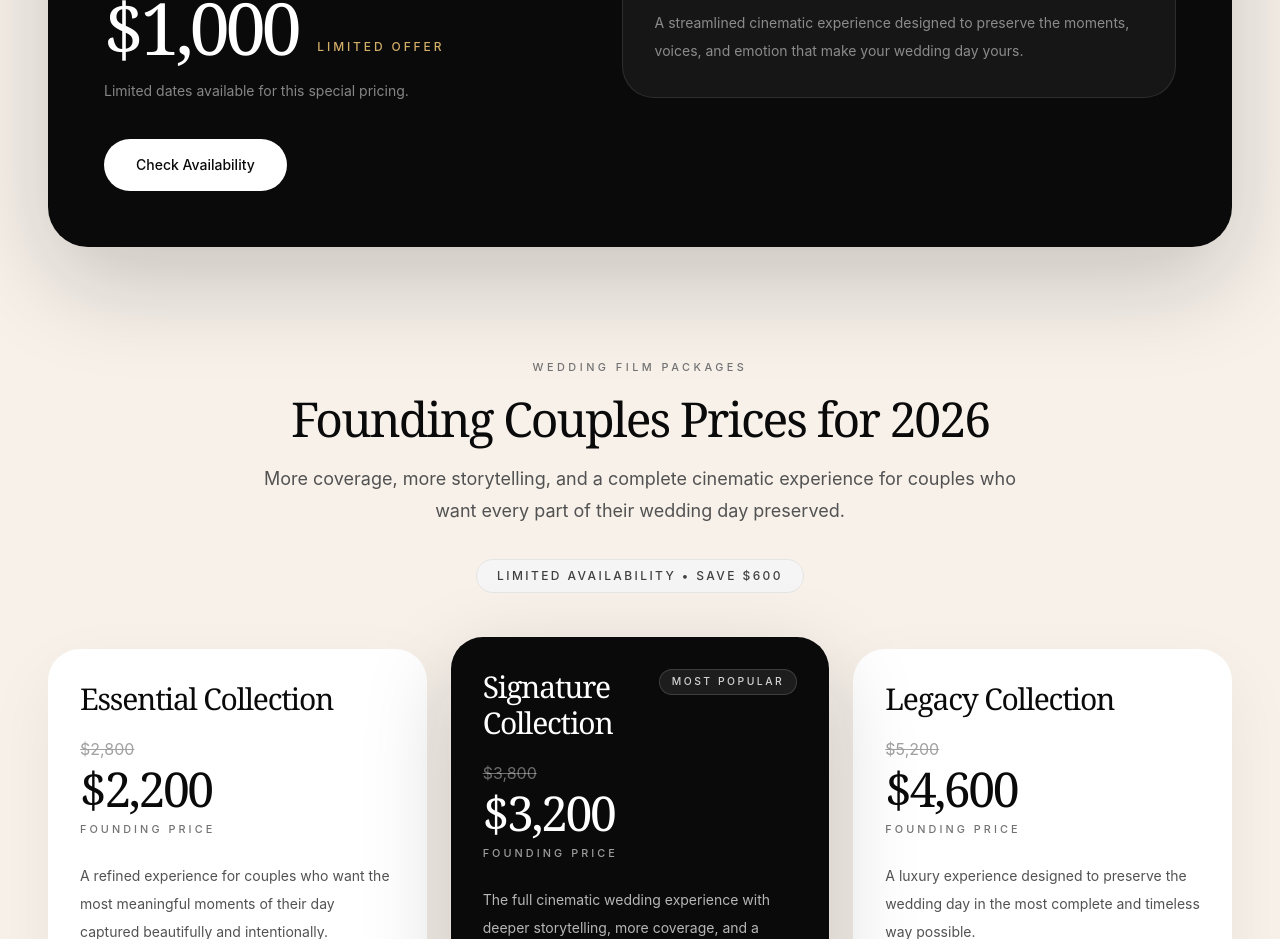
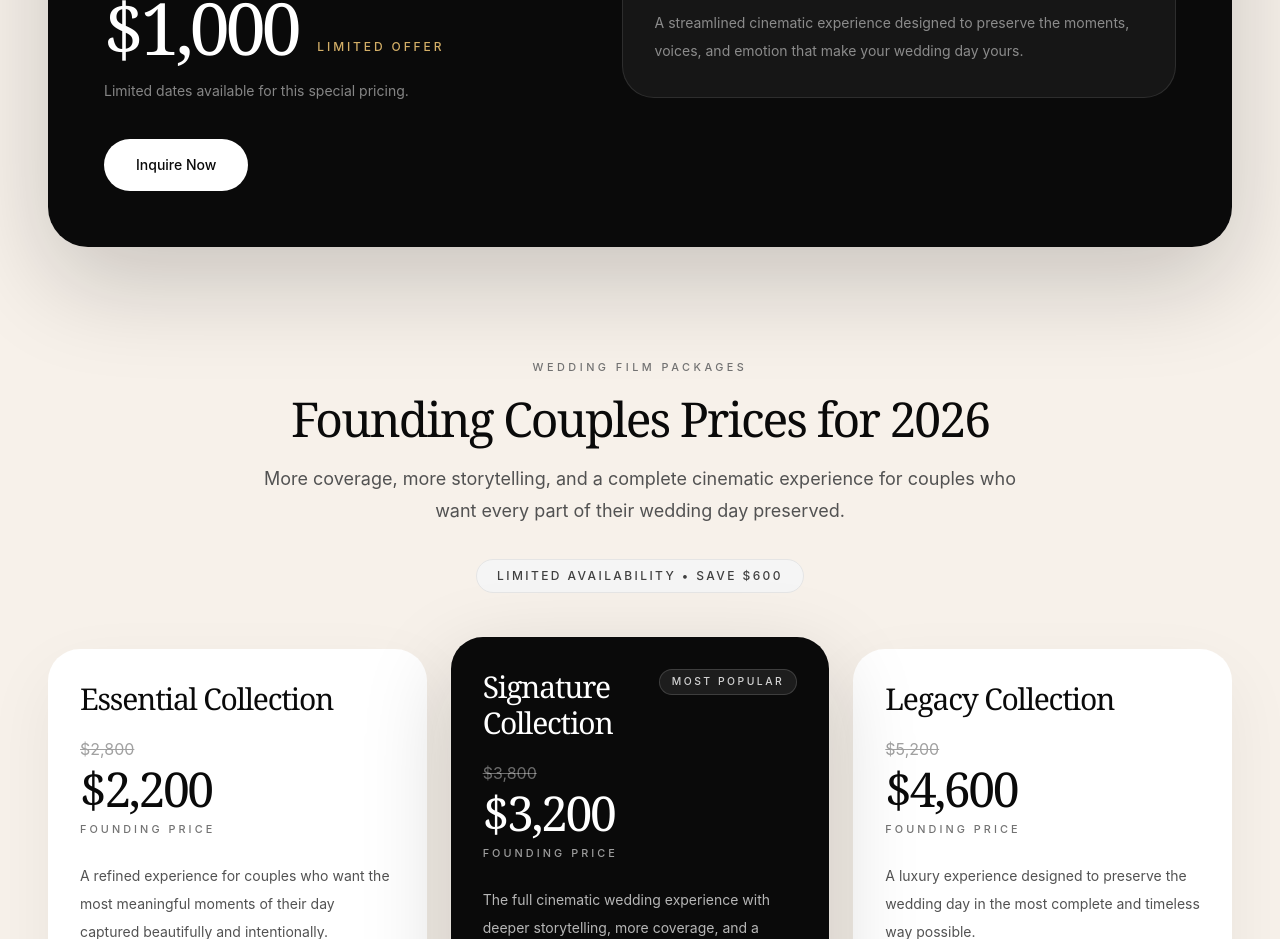
Before and after one commit to myers-jam/kairos-collective, a React (Vite) app: page /weddings in a window 1280 px wide. Shown: the part 3940-4879 px from the top of the page. Built offline with nearby package versions, Linux system fonts and the light colour scheme.

Commit message:
Added special offer

```diff
--- a/src/components/PricingSection.jsx
+++ b/src/components/PricingSection.jsx
@@ -117,7 +117,7 @@ function PricingSection() {
                   href="#inquire"
                   className="mt-9 inline-flex items-center justify-center rounded-full bg-white px-8 py-4 text-sm font-medium text-neutral-950 transition duration-300 hover:bg-neutral-200"
                 >
-                  Check Availability
+                  Inquire Now
                 </a>
               </div>
 
```
